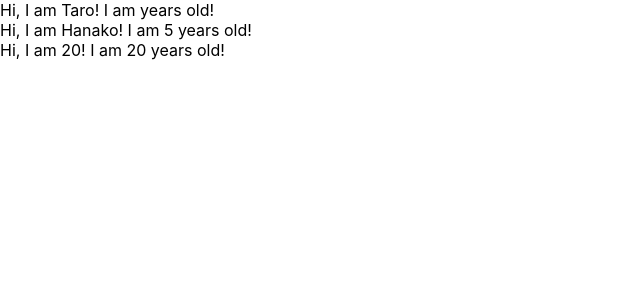
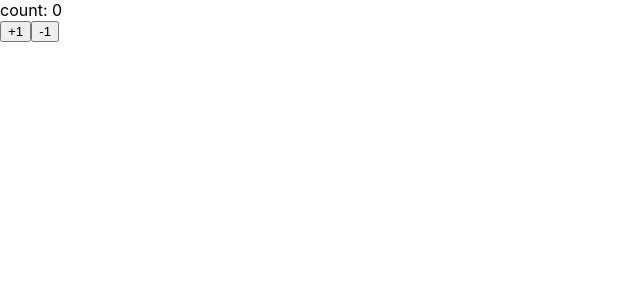
Before and after one commit to masayaeto/react-redux-crud-app, a React (Create React App) app: page / in a window 1280 px wide. Shown: the top 300 px of the page, without its empty margins (0-640 px from the left). Built offline with nearby package versions, Linux system fonts and the light colour scheme.

Commit message:
learn state and setState

```diff
--- a/src/App.js
+++ b/src/App.js
@@ -1,30 +1,30 @@
-import React from 'react';
-import PropTypes from 'prop-types';
+import React, { Component } from 'react';
 
-const App = () => {
-  const profiles = [
-    {name: "Taro"},
-    {name: "Hanako", age: "5"},
-    {name: 20, age: "20"}
-  ]
-  return (
-    <div>
-      {
-        profiles.map((profile, index) => {
-          return <User name={profile.name} age={profile.age} key={index}/>
-        })
-      }
-    </div>
-  );
+
+const App = () => (<Counter></Counter>)
+
+class Counter extends Component {
+  constructor(props){
+    super(props)
+    this.state = {count: 0}
+  }
+
+  handlePlusButton = () => {
+    this.setState({count: this.state.count + 1})
+  }
+
+  handleMinusButton = () => {
+    this.setState({count: this.state.count - 1})
+  }
+
+  render(){
+    return (
+      <React.Fragment>
+        <div>count: {this.state.count}</div>
+        <button onClick={this.handlePlusButton}>+1</button>
+        <button onClick={this.handleMinusButton}>-1</button>
+      </React.Fragment>
+    )
+  }
 }
-
-const User = (props) => {
-  return <div>Hi, I am {props.name}! I am {props.age} years old!</div>
-}
-
-User.propTypes = {
-  name: PropTypes.string,
-  age: PropTypes.number
-}
-
 export default App;
```
Also changed, not shown: 1 other file (tests, documents, lock files or other folders).
